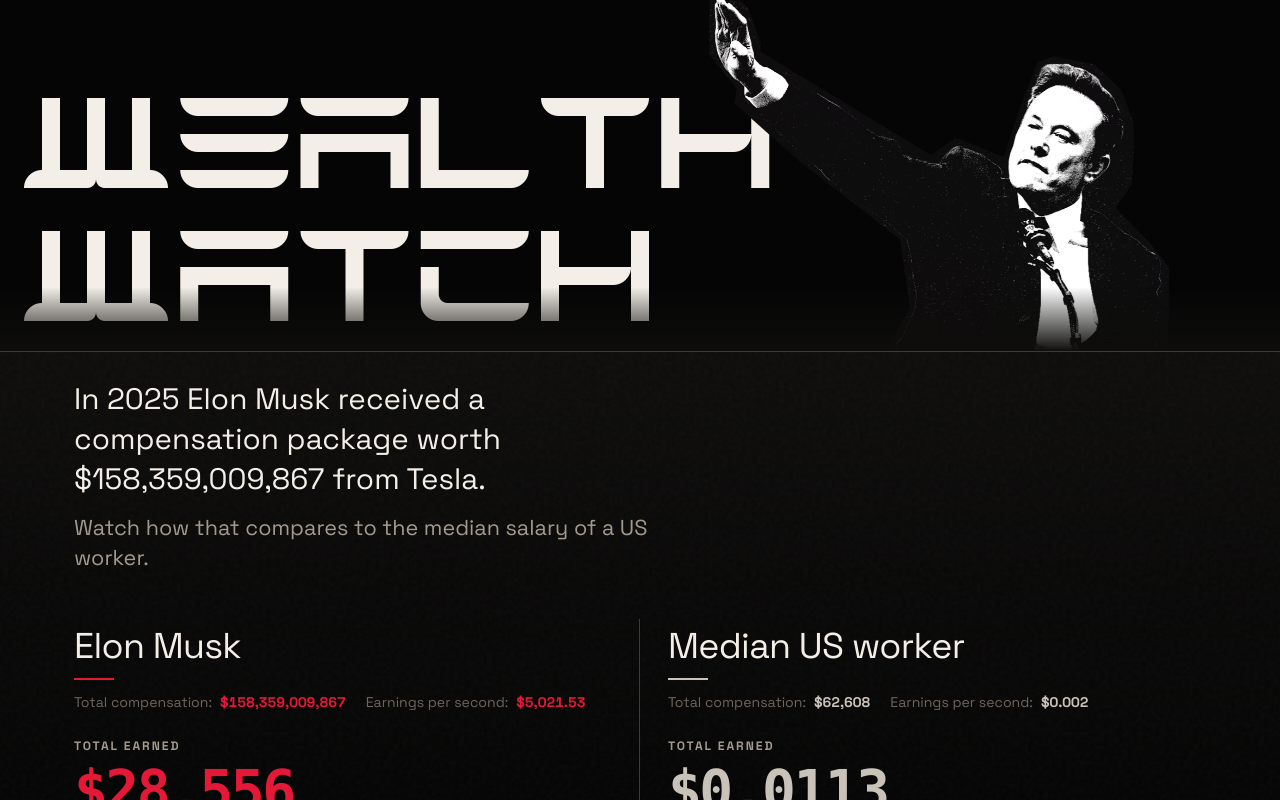
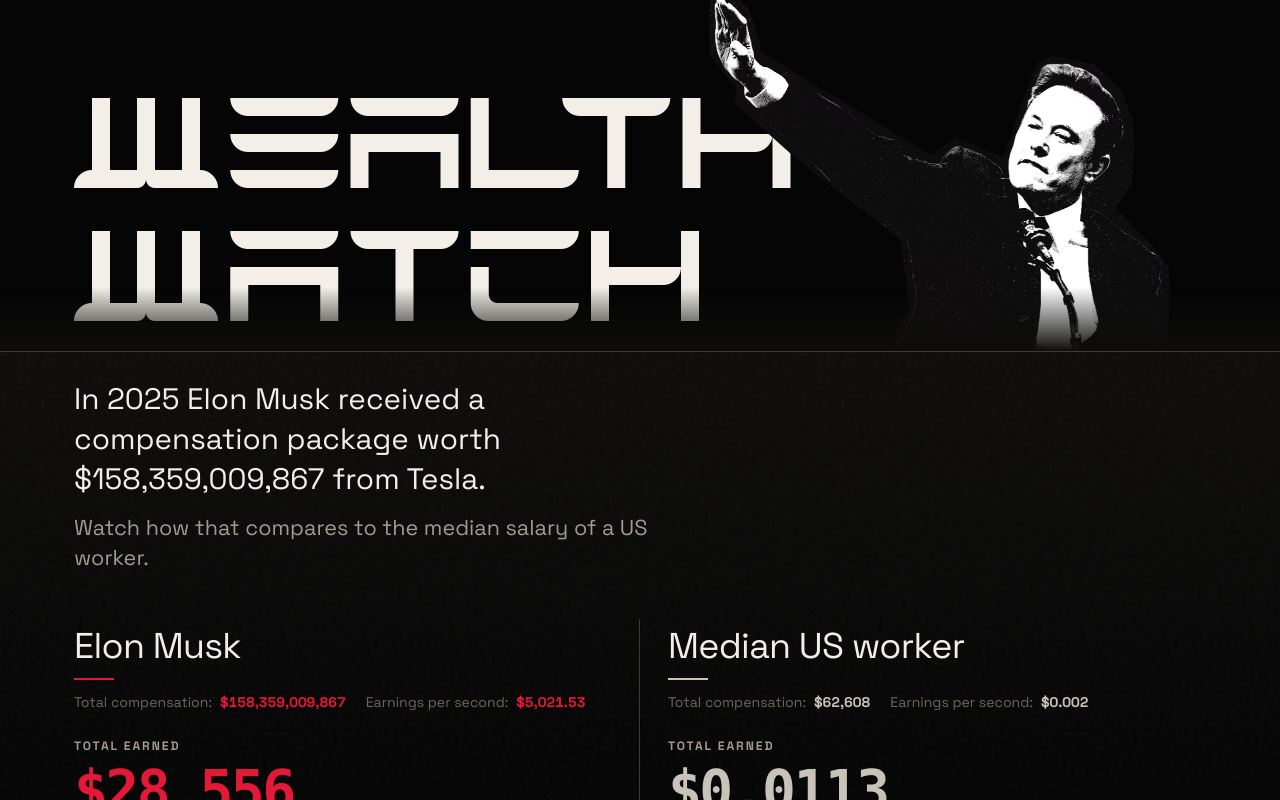
Before and after one commit to lindseytitus/creative-code-data-viz, a React (Vite) app: page / in a window 1280 px wide. Shown: the top 800 px of the page. Built offline with nearby package versions, Linux system fonts and the light colour scheme.

Commit message:
fix header spacing and add project screenshot to readme

```diff
--- a/src/App.css
+++ b/src/App.css
@@ -28,7 +28,7 @@
   flex-shrink: 0;
   width: 100vw;
   margin: -44px calc(50% - 50vw) 0;
-  padding: 2.5rem 24px 0;
+  padding: 2.5rem max(24px, calc((100vw - 1180px) / 2 + 24px)) 0;
   min-height: min(52vw, 22rem);
   overflow: hidden;
   background: var(--black);
@@ -48,6 +48,10 @@
   text-transform: uppercase;
   color: var(--text);
   animation: masthead-in 0.9s cubic-bezier(0.22, 1, 0.36, 1) both;
+}
+
+.page-header-title .kern-lt {
+  margin-left: -0.2em;
 }
 
 .page-header-figure {
@@ -515,7 +519,7 @@
   }
 
   .page-header {
-    padding-left: 16px;
-    padding-right: 16px;
+    padding-left: max(16px, calc((100vw - 1180px) / 2 + 16px));
+    padding-right: max(16px, calc((100vw - 1180px) / 2 + 16px));
   }
 }
--- a/src/App.jsx
+++ b/src/App.jsx
@@ -324,7 +324,9 @@
   return (
     <main className="app-shell">
       <header className="page-header">
-        <h1 className="page-header-title">Wealth watch</h1>
+        <h1 className="page-header-title">
+          Weal<span className="kern-lt">t</span>h watch
+        </h1>
         <img
           className="page-header-figure"
           src={`${import.meta.env.BASE_URL}elon-nazi.png`}
```
Also changed, not shown: 2 other files (tests, documents, lock files or other folders).
